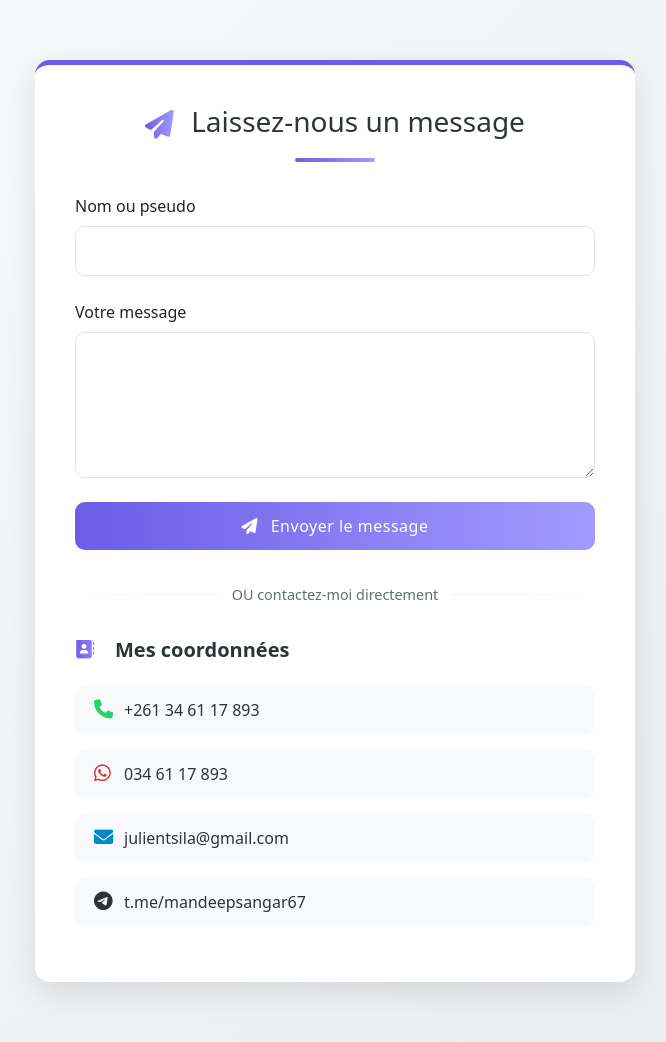
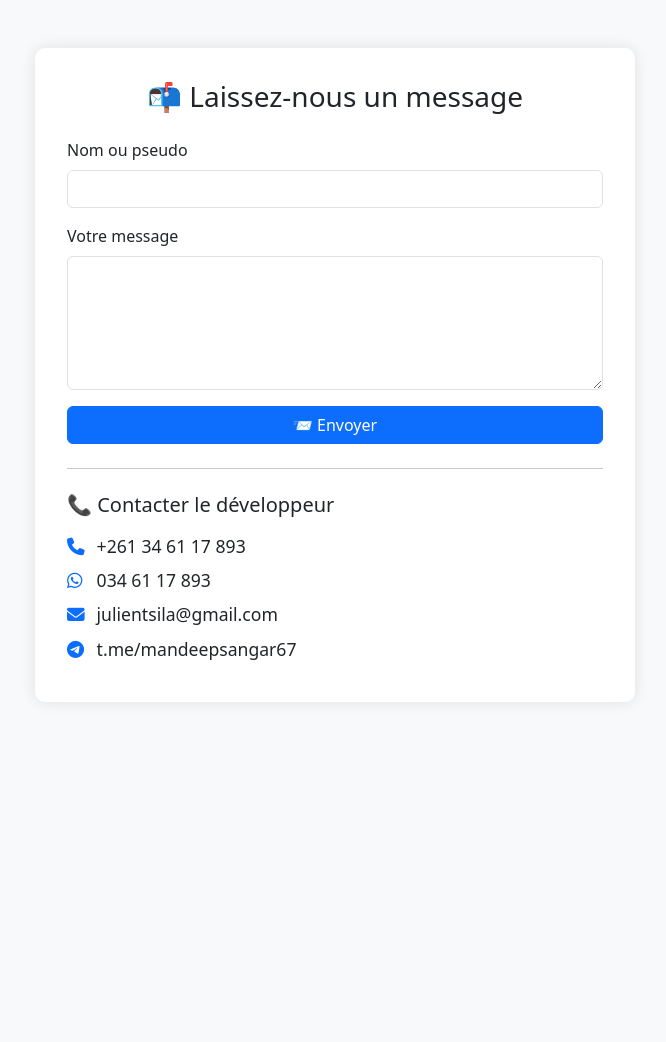
Before and after one commit to Tsilagnosy/flask-app-julien, a Python web app: template templates/contact.html in a window 1280 px wide. Shown: the whole page, without its empty margins (305-971 px from the left). After the commit the page ends 660 px from the top, so only its background shows below. Run offline with Jinja, Linux system fonts and the light colour scheme; the template is opened without the code that fills it, so the values that code supplies are empty.

Commit message:
hore: MAJ finale

```diff
--- a/templates/contact.html
+++ b/templates/contact.html
@@ -2,222 +2,67 @@
 <html lang="fr">
 <head>
   <meta charset="UTF-8">
-  <meta name="viewport" content="width=device-width, initial-scale=1.0, maximum-scale=1.0, user-scalable=no">
   <title>Contactez le développeur</title>
   <link href="https://cdn.jsdelivr.net/npm/bootstrap@5.3.2/dist/css/bootstrap.min.css" rel="stylesheet">
   <link href="https://cdnjs.cloudflare.com/ajax/libs/font-awesome/6.5.0/css/all.min.css" rel="stylesheet">
   <style>
-    body {
-      background: linear-gradient(135deg, #f8f9fa 0%, #e9ecef 100%);
-      min-height: 100vh;
-      padding: 20px;
-      font-size: 16px; /* Taille de police de base assurée */
-    }
+    body { background-color: #f8f9fa; }
     .contact-card {
       max-width: 600px;
-      margin: 40px auto;
-      padding: 2.5rem;
+      margin: auto;
+      padding: 2rem;
       background: white;
-      border-radius: 15px;
-      box-shadow: 0 10px 30px rgba(0, 0, 0, 0.1);
-      border: none;
-      transition: transform 0.3s ease;
-      border-top: 5px solid #6c5ce7;
-    }
-    .contact-card:hover {
-      transform: translateY(-5px);
-      box-shadow: 0 15px 35px rgba(108, 92, 231, 0.15);
-    }
-    .contact-header {
-      color: #2d3436;
-      margin-bottom: 2rem;
-      text-align: center;
-      position: relative;
-      padding-bottom: 15px;
-    }
-    .contact-header:after {
-      content: "";
-      position: absolute;
-      bottom: 0;
-      left: 50%;
-      transform: translateX(-50%);
-      width: 80px;
-      height: 4px;
-      background: linear-gradient(to right, #6c5ce7, #a29bfe);
-      border-radius: 4px;
-    }
-    .contact-header i {
-      font-size: 1.8rem;
-      vertical-align: middle;
-      margin-right: 10px;
-      background: linear-gradient(to right, #6c5ce7, #a29bfe);
-      -webkit-background-clip: text;
-      background-clip: text;
-      color: transparent;
-    }
-    .form-control {
-      border: 1px solid #dfe6e9;
       border-radius: 10px;
-      padding: 12px 15px;
-      transition: all 0.3s;
-      font-size: 16px; /* Assurance de la taille de police */
-      min-height: 48px; /* Hauteur minimale pour éviter le zoom */
-    }
-    @media screen and (max-width: 480px) {
-      .form-control {
-        font-size: 16px !important; /* Force la taille sur mobile */
-      }
-    }
-    .form-control:focus {
-      border-color: #a29bfe;
-      box-shadow: 0 0 0 0.25rem rgba(162, 155, 254, 0.25);
-    }
-    .btn-primary {
-      background: linear-gradient(to right, #6c5ce7, #a29bfe);
-      border: none;
-      padding: 12px;
-      border-radius: 10px;
-      font-weight: 500;
-      letter-spacing: 0.5px;
-      transition: all 0.3s;
-      position: relative;
-      overflow: hidden;
-      font-size: 16px; /* Taille de police assurée */
-    }
-    .btn-primary:hover {
-      transform: translateY(-2px);
-      box-shadow: 0 7px 20px rgba(108, 92, 231, 0.3);
-    }
-    .btn-primary:active {
-      transform: translateY(0);
-    }
-    .divider {
-      margin: 2rem 0;
-      text-align: center;
-      position: relative;
-    }
-    .divider:before {
-      content: "";
-      position: absolute;
-      top: 50%;
-      left: 0;
-      right: 0;
-      height: 1px;
-      background: linear-gradient(to right, transparent, #dfe6e9, transparent);
-      z-index: 1;
-    }
-    .divider span {
-      display: inline-block;
-      padding: 0 15px;
-      background: white;
-      position: relative;
-      z-index: 2;
-      color: #636e72;
-      font-size: 0.9rem;
-      font-weight: 500;
-    }
-    .contact-links {
-      margin-top: 1.5rem;
-    }
-    .contact-links h5 {
-      color: #2d3436;
-      margin-bottom: 1.5rem;
-      font-weight: 600;
-      display: flex;
-      align-items: center;
-    }
-    .contact-links h5 i {
-      margin-right: 10px;
-      background: linear-gradient(to right, #6c5ce7, #a29bfe);
-      -webkit-background-clip: text;
-      background-clip: text;
-      color: transparent;
+      box-shadow: 0 0 15px rgba(0,0,0,0.1);
     }
     .contact-links a {
-      display: flex;
-      align-items: center;
-      margin: 1rem 0;
-      padding: 12px 15px;
-      background: #f8f9fa;
-      border-radius: 10px;
-      color: #2d3436;
+      display: block;
+      margin: 0.5rem 0;
+      font-size: 1.1rem;
+      color: #212529;
       text-decoration: none;
-      transition: all 0.3s;
-      border-left: 4px solid transparent;
-      font-size: 16px; /* Taille de police assurée */
-    }
-    .contact-links a:hover {
-      background: #f1f3f9;
-      transform: translateX(5px);
-      border-left: 4px solid #6c5ce7;
     }
     .contact-links i {
-      font-size: 1.2rem;
-      width: 30px;
-      transition: all 0.3s;
-    }
-    .contact-links a:nth-child(1) i { color: #00b894; }
-    .contact-links a:nth-child(2) i { color: #25D366; }
-    .contact-links a:nth-child(3) i { color: #d63031; }
-    .contact-links a:nth-child(4) i { color: #0088cc; }
-    .alert {
-      border-radius: 10px;
-      padding: 12px 15px;
-      border-left: 4px solid;
-      font-size: 16px; /* Taille de police assurée */
-    }
-    .alert-success {
-      border-left-color: #00b894;
-      background-color: rgba(0, 184, 148, 0.1);
-    }
-    .alert-danger {
-      border-left-color: #d63031;
-      background-color: rgba(214, 48, 49, 0.1);
-    }
-
-    /* Correction spécifique pour iOS */
-    @supports (-webkit-touch-callout: none) {
-      input, textarea {
-        font-size: 16px !important;
-      }
+      color: #0d6efd;
+      width: 25px;
     }
   </style>
 </head>
 <body>
 
-<div class="contact-card">
-  <div class="contact-header">
-    <h3><i class="fas fa-paper-plane"></i> Laissez-nous un message</h3>
-  </div>
+<div class="contact-card mt-5">
+  <h3 class="text-center mb-4">📬 Laissez-nous un message</h3>
 
-  {% with messages = get_flashed_messages(with_categories=true) %}
-    {% if messages %}
-      {% for category, message in messages %}
-        <div class="alert alert-{{ category }}">{{ message }}</div>
-      {% endfor %}
-    {% endif %}
-  {% endwith %}
+    {% with messages = get_flashed_messages(with_categories=true) %}
+  {% if messages %}
+    {% for category, message in messages|reverse %}
+      {% if message.startswith(('✅', '❌', '⚠️')) %}
+        <div class="alert alert-{{ category }} mb-3">
+          {{ message }}
+        </div>
+        {# On break après avoir affiché le premier message autorisé #}
+        {% break %}
+      {% endif %}
+    {% endfor %}
+  {% endif %}
+{% endwith %}
 
   <form method="POST" action="/contact">
-    <div class="mb-4">
+    <div class="mb-3">
       <label for="nom" class="form-label">Nom ou pseudo</label>
       <input type="text" class="form-control" id="nom" name="nom" required>
     </div>
-    <div class="mb-4">
+    <div class="mb-3">
       <label for="message" class="form-label">Votre message</label>
       <textarea class="form-control" id="message" name="message" rows="5" required></textarea>
     </div>
-    <button type="submit" class="btn btn-primary w-100">
-      <i class="fas fa-paper-plane me-2"></i> Envoyer le message
-    </button>
+    <button type="submit" class="btn btn-primary w-100">📨 Envoyer</button>
   </form>
 
-  <div class="divider">
-    <span>OU contactez-moi directement</span>
-  </div>
+  <hr class="my-4">
 
   <div class="contact-links">
-    <h5><i class="fas fa-address-book"></i>Mes coordonnées</h5>
+    <h5 class="mb-3">📞 Contacter le développeur</h5>
     <a href="tel:+261346117893"><i class="fas fa-phone"></i> +261 34 61 17 893</a>
     <a href="https://wa.me/261346117893" target="_blank"><i class="fab fa-whatsapp"></i> 034 61 17 893</a>
     <a href="mailto:julientsila@gmail.com"><i class="fas fa-envelope"></i> julientsila@gmail.com</a>
```
